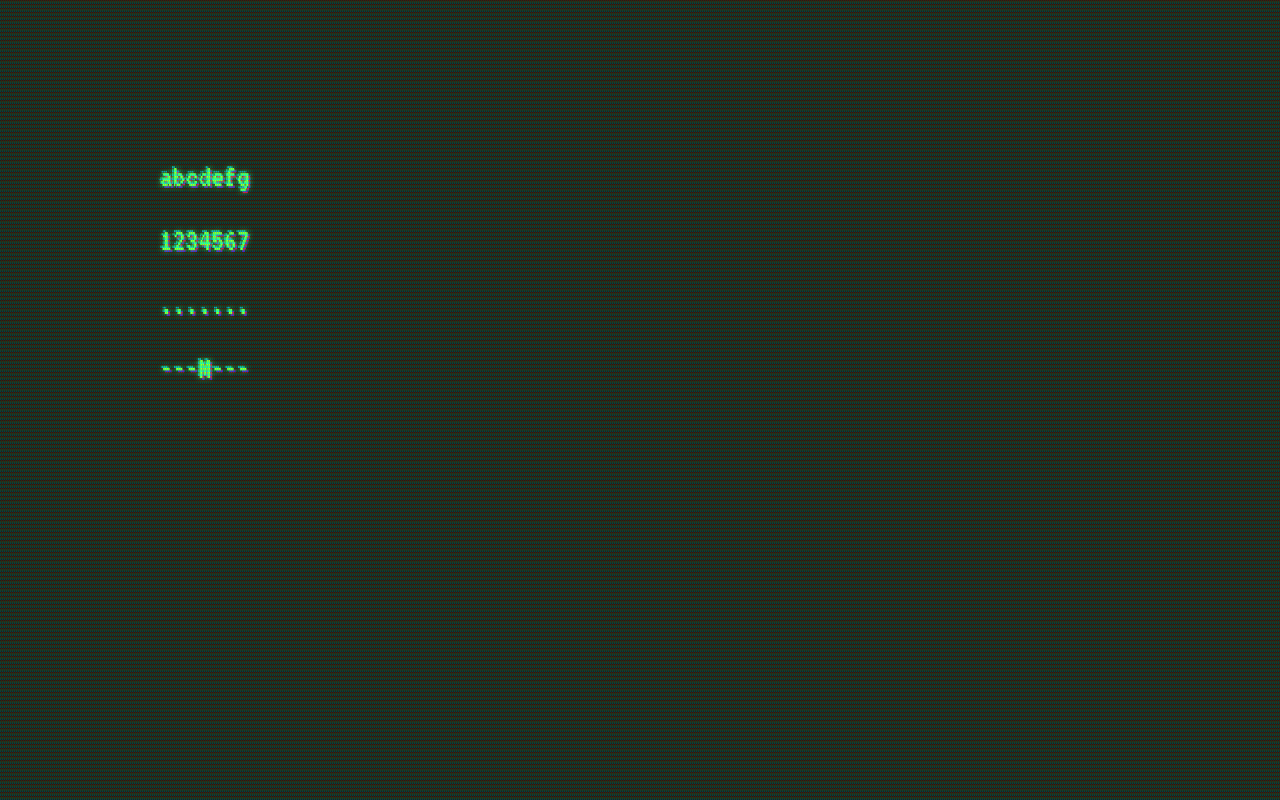
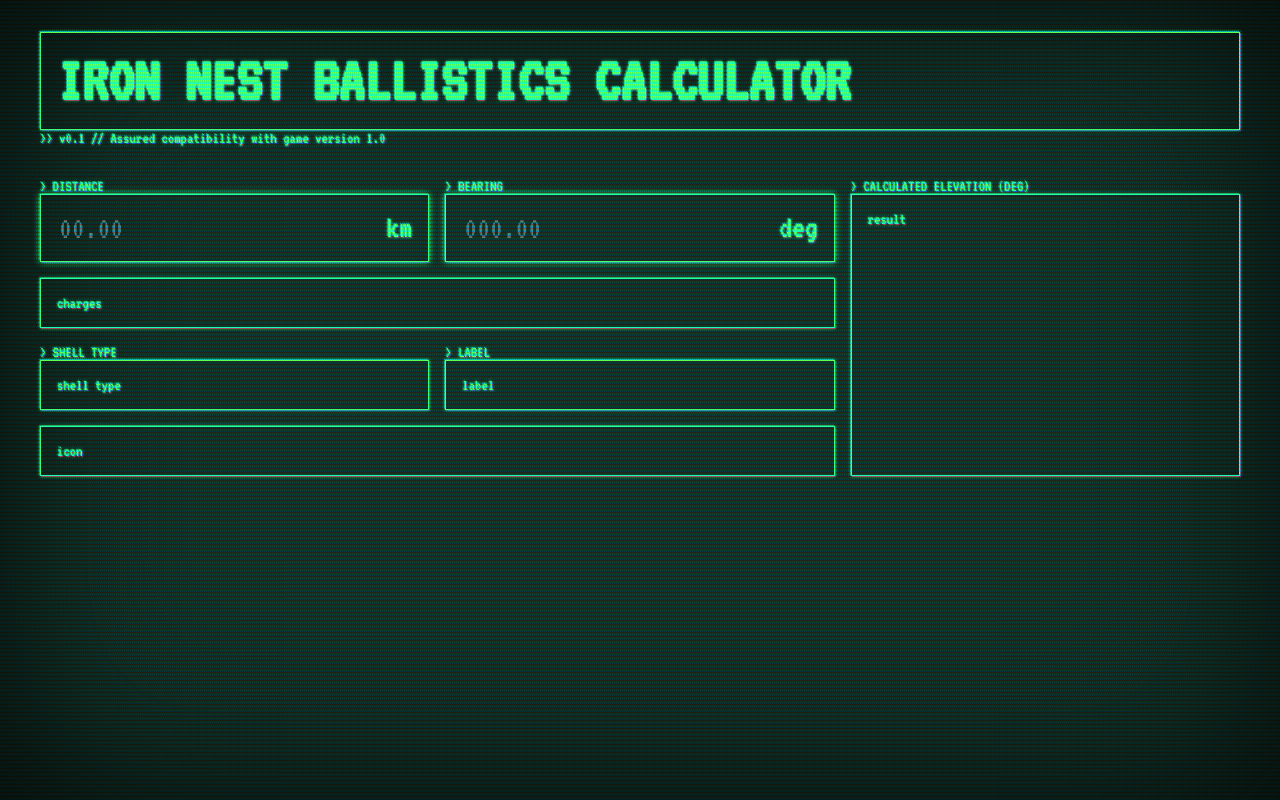
Before and after one commit to cmddog/iron-nest-ballistic-calculator, a website built with Vite: page index.html in a window 1280 px wide. Built offline with nearby package versions, Linux system fonts and the light colour scheme.

Commit message:
progress

```diff
--- a/index.html
+++ b/index.html
@@ -1,19 +1,57 @@
 <!doctype html>
 <html lang="en">
 <head>
-    <meta charset="UTF-8" />
-    <link rel="icon" type="image/svg+xml" href="/favicon.svg" />
-    <meta name="viewport" content="width=device-width, initial-scale=1.0" />
-    <title>iron-nest-ballistics-calculator</title>
+    <meta charset="UTF-8"/>
+    <link rel="icon" type="image/svg+xml" href="/favicon.svg"/>
+    <meta name="viewport" content="width=device-width, initial-scale=1.0"/>
+    <title>Iron Nest Ballistics Calculator</title>
 </head>
 <body>
 <script type="module" src="/src/main.ts"></script>
 <main class="crt">
-    <div class="wrapper">
-		<p>abcdefg</p>
-		<p>1234567</p>
-		<p>.......</p>
-		<p>---M---</p>
+    <div class="scroll-wrapper">
+        <div class="inner-wrapper">
+            <div class="bounding-box-outer header">
+                <div class="bounding-box">
+                    <h1>IRON NEST BALLISTICS CALCULATOR</h1>
+                </div>
+                <p class="subtitle">>> v0.1 // Assured compatibility with game version 1.0</p>
+            </div>
+            <form class="calculator">
+                <div class="distance bounding-box-outer">
+                    <label for="distance">
+                        > DISTANCE
+                        <span class="bounding-box input-with-unit">
+                            <input id="distance" name="distance" placeholder="00.00" />
+                            <span>km</span>
+                        </span>
+                    </label>
+                </div>
+                <div class="bearing bounding-box-outer">
+                    <label for="bearing">
+                        > BEARING
+                        <span class="bounding-box input-with-unit">
+                            <input id="bearing" name="distance" placeholder="000.00" />
+                            <span>deg</span>
+                        </span>
+                    </label>
+                </div>
+                <div class="charges bounding-box">charges</div>
+                <div class="shell-type bounding-box-outer">
+                    <p>> SHELL TYPE</p>
+                    <div class="bounding-box">shell type</div>
+                </div>
+                <div class="label bounding-box-outer">
+                    <p>> LABEL</p>
+                    <div class="bounding-box">label</div>
+                </div>
+                <div class="icon bounding-box">icon</div>
+                <div class="result bounding-box-outer">
+                    <p>> CALCULATED ELEVATION (DEG)</p>
+                    <div class="bounding-box">result</div>
+                </div>
+            </form>
+        </div>
     </div>
 </main>
 </body>
--- a/src/style.css
+++ b/src/style.css
@@ -9,16 +9,40 @@
     --crt-red: rgb(218, 49, 49);
     --crt-green: rgb(112, 159, 115);
     --crt-blue: rgb(40, 129, 206);
+    --primary: #5AFC72FF;
+    --secondary: #46bf58;
     font-family: "VT323", sans-serif;
-    font-size: 2em;
+}
+
+h1 {
+    font-size: 4rem;
+    margin: 0;
+}
+
+p, span {
+    font-size: 2rem;
+    margin: 0;
+}
+
+h1:has(+ .subtitle), h2:has(+ .subtitle), h3:has(+ .subtitle), h4:has(+ .subtitle), h5:has(+ .subtitle), h6:has(+ .subtitle) {
+    margin-bottom: 0;
+}
+
+.subtitle {
+    margin-top: 0;
+    margin-bottom: 1rem;
+    font-size: 1.25rem;
 }
 
 .crt {
-    color: rgb(90, 252, 114);
+    color: var(--primary);
+    overflow: hidden;
 
     background-color: rgb(35, 47, 35);
-    text-shadow: 0 0 0.2em currentColor, 2px 2px rgba(255, 0, 255, 0.5),
-    -2px -2px rgba(0, 255, 255, 0.4);
+    text-shadow: 0 0 0.2em currentColor,
+    1px 1px rgba(255, 0, 255, 0.5),
+    -1px -1px rgba(0, 255, 255, 0.4);
+    box-shadow: 0 0 200px rgba(0,0,0,0.9) inset;
     position: absolute;
     top: 0;
     left: 0;
@@ -58,6 +82,106 @@
     }
 }
 
-.wrapper {
-    margin: 5rem;
+.scroll-wrapper {
+    display: flex;
+    flex-direction: column;
+    align-items: center;
+    width: 100%;
+    height: 100%;
+    overflow: hidden auto;
 }
+
+.inner-wrapper {
+    width: 75rem;
+    margin-top: 2rem;
+}
+
+.bounding-box-outer {
+    display: flex;
+    flex-direction: column;
+}
+
+.bounding-box {
+    border: solid 1px var(--primary);
+    padding: 1rem;
+    box-shadow: 0 0 0.2em currentColor,
+    1px 1px rgba(255, 0, 255, 0.5),
+    -1px -1px rgba(0, 255, 255, 0.4);;
+}
+
+.bounding-box-outer > p {
+    font-size: 1rem;
+    margin: 0;
+}
+
+.header {
+    margin-bottom: 2rem;
+}
+
+.calculator {
+    display: grid;
+    grid-template-columns: repeat(3, 1fr);
+    grid-template-rows: repeat(4, auto);
+    gap: 1rem;
+    width: 100%;
+}
+
+.bearing {
+    grid-column-start: 2;
+    grid-row-start: 1;
+}
+
+.charges {
+    grid-column: span 2 / span 2;
+    grid-column-start: 1;
+    grid-row-start: 2;
+}
+
+.shell-type {
+    grid-row-start: 3;
+}
+
+.label {
+    grid-row-start: 3;
+}
+
+.icon {
+    grid-column: span 2 / span 2;
+    grid-row-start: 4;
+}
+
+.result {
+    grid-row: span 4 / span 4;
+    grid-column-start: 3;
+    grid-row-start: 1;
+}
+
+input {
+    background: none;
+    border: none;
+    color: var(--primary);
+    font-size: 2rem;
+    font-family: "VT323", monospace;
+}
+
+label > span {
+    cursor: text;
+}
+
+label:active {
+    outline: none;
+}
+
+.result > .bounding-box {
+    height: 100%;
+}
+
+.calculator > label {
+    font-size: 1.5rem;
+}
+
+.input-with-unit {
+    display: flex;
+    flex-direction: row;
+    justify-content: space-between;
+}
```
Lines whose indentation alone changed are shown as unchanged.
